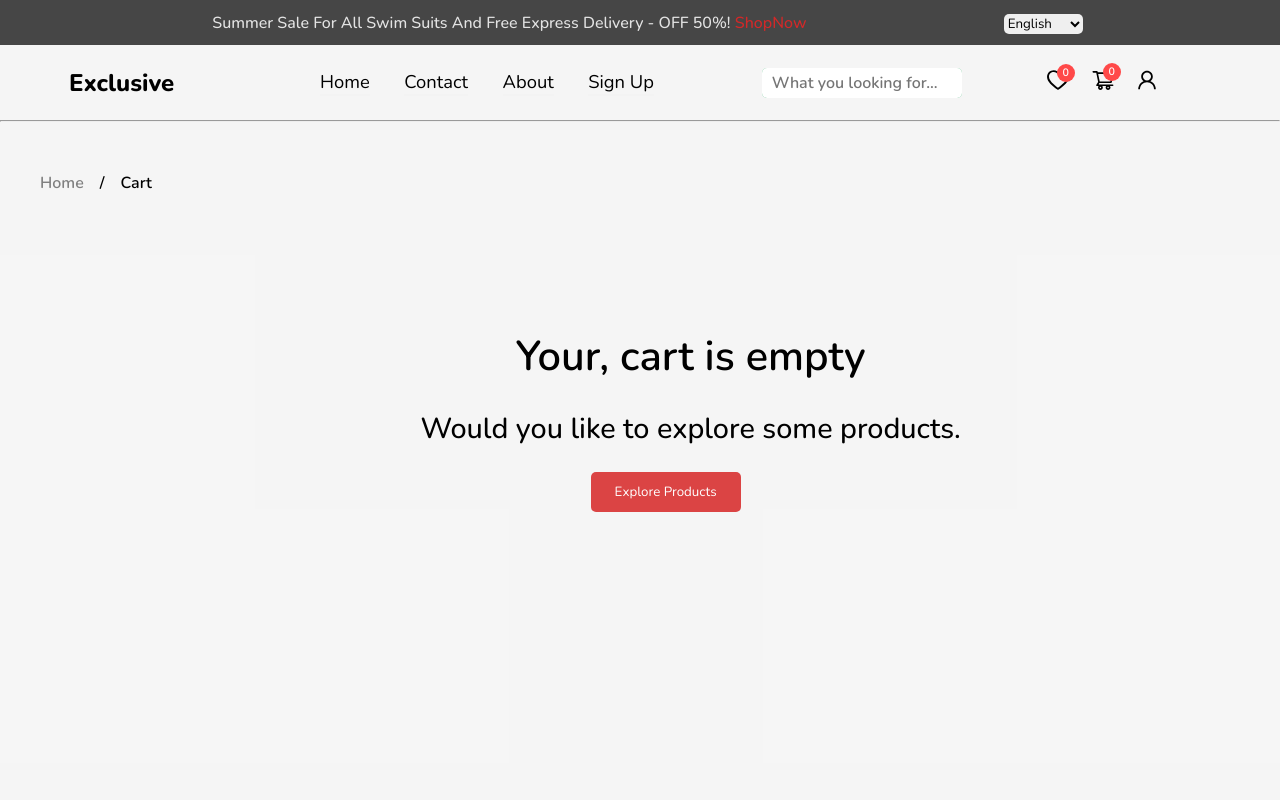
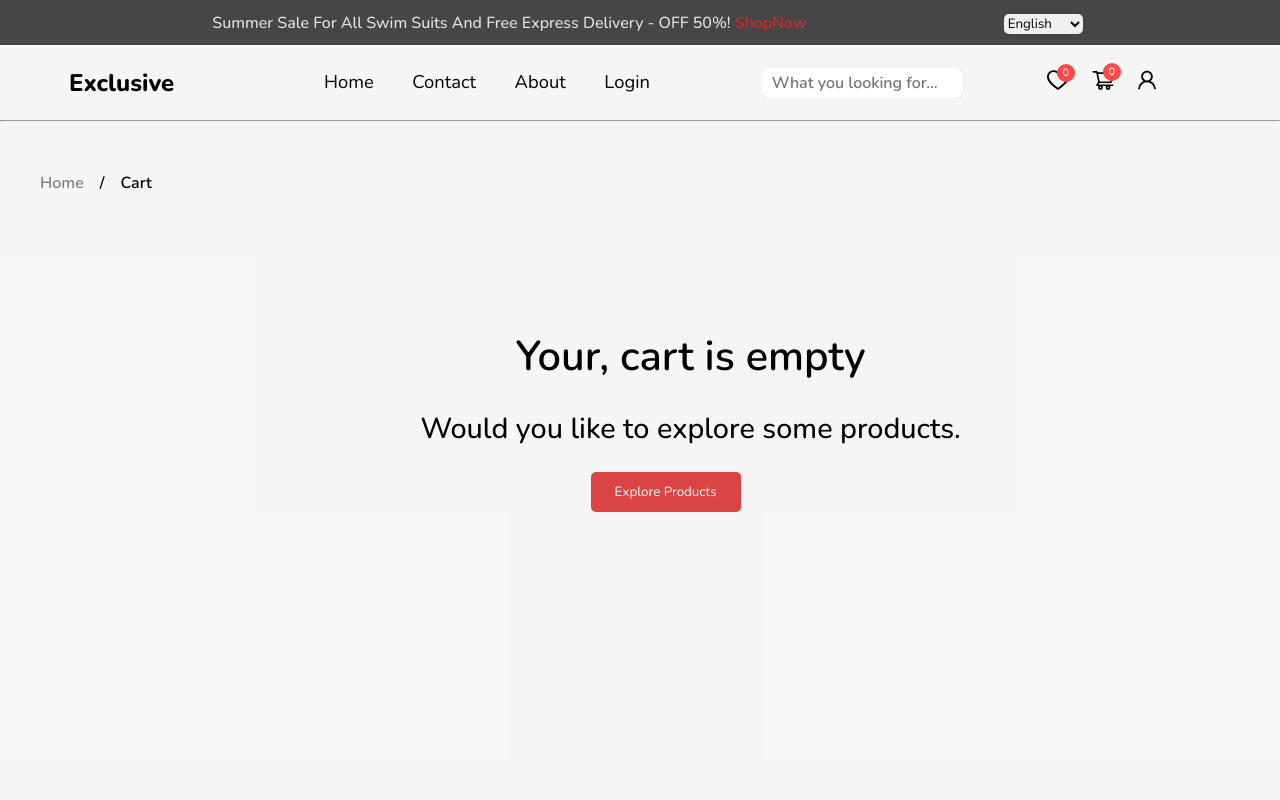
Before and after one commit to Nithilesh2/e-commerce, a React (Create React App) app: page /cart in a window 1280 px wide. Shown: the top 800 px of the page. Built offline with nearby package versions, Linux system fonts and the light colour scheme.

Commit message:
added cookies

```diff
--- a/package.json
+++ b/package.json
@@ -16,6 +16,7 @@
     "@testing-library/jest-dom": "^5.14.1",
     "@testing-library/react": "^13.0.0",
     "@testing-library/user-event": "^13.2.1",
+    "js-cookie": "^3.0.5",
     "jwt-decode": "^4.0.0",
     "react": "^18.3.1",
     "react-confetti": "^6.1.0",
--- a/src/components/pages/Login.jsx
+++ b/src/components/pages/Login.jsx
@@ -9,8 +9,12 @@ import { TailSpin } from "react-loader-spinner"
 import ClickToTop from "./ClickToTop"
 import ScrollToTop from "./ScrollToTop"
 import "react-toastify/dist/ReactToastify.css"
+import Cookies from "js-cookie"
 
 const Login = () => {
+  const sec = 40
+  const days = sec / (24 * 60 * 60)
+
   const navigate = useNavigate()
   const [password, setPassword] = useState("")
   const [emailOrPhone, setEmailOrPhone] = useState("")
@@ -36,6 +40,7 @@ const Login = () => {
       if (!response.ok) {
         throw new Error(`HTTP error! Status: ${response.status}`)
       }
+      Cookies.set("name", emailOrPhone, { expires: days })
       navigate("/")
     } catch (error) {
       notifyFalse("Wrong credentials")
@@ -100,7 +105,7 @@ const Login = () => {
               <div className={style.forgotPass}>Forgot Password?</div>
             </div>
             <div className={style.signUp}>
-              <h4>Already a user?</h4>
+              <h4>Not a user?</h4>
               <div
                 className={style.signUpRedirect}
                 onClick={() => {
--- a/src/components/pages/Navbar.jsx
+++ b/src/components/pages/Navbar.jsx
@@ -15,6 +15,7 @@ import {
   AiOutlineStar,
   AiOutlineLogout,
 } from "react-icons/ai"
+import Cookies from "js-cookie"
 
 const Navbar = (props) => {
   const { likedItemsSent, addtoCartSent } = useContext(AppContext)
@@ -23,6 +24,8 @@ const Navbar = (props) => {
   const [menuToggle, setMenuToggle] = useState(false)
   const [activePage, setActivePage] = useState("")
   const [popOver, setPopOver] = useState(false)
+  const [cookieActive, setCookieActive] = useState(false)
+
   function menuClicked() {
     setMenuToggle(!menuToggle)
     if (menuToggle === false) {
@@ -42,11 +45,29 @@ const Navbar = (props) => {
     navigate("/myaccount")
   }
   const logout = () => {
+    Cookies.remove("name")
+    navigate("/login")
+  }
+  const cookieLogout = ()=>{
+    Cookies.remove("name")
     navigate("/login")
   }
   const orders = () => {
     navigate("/orders")
   }
+
+  useEffect(() => {
+    const updateCookies = () => {
+      const cookie = Cookies.get("name")
+      setCookieActive(!!cookie)
+    }
+    updateCookies()
+    const time = setInterval(() => {
+      updateCookies()
+    }, 1000)
+    return () => clearInterval(time)
+  }, [])
+
   return (
     <>
       <main className={style.main}>
@@ -87,14 +108,18 @@ const Navbar = (props) => {
                   >
                     About
                   </li>
-                  <li
-                    className={activePage === "signup" ? style.active : ""}
-                    onClick={() => {
-                      navigate("/signup")
-                    }}
-                  >
-                    Sign Up
-                  </li>
+                  {cookieActive ? (
+                    <li onClick={cookieLogout}>Logout</li>
+                  ) : (
+                    <li
+                      className={activePage === "login" ? style.active : ""}
+                      onClick={() => {
+                        navigate("/login")
+                      }}
+                    >
+                      Login
+                    </li>
+                  )}
                 </ul>
               </div>
             </div>
@@ -159,9 +184,9 @@ const Navbar = (props) => {
                       <AiOutlineStar />
                       <span>My Reviews</span>
                     </li>
-                    <li title="logout" onClick={logout}>
+                    <li title="" onClick={logout}>
                       <AiOutlineLogout />
-                      <span>Logout</span>
+                      <span>{cookieActive ? "Logout" : "Sign In"}</span>
                     </li>
                   </ul>
                 </div>
```
Also changed, not shown: 1 other file (tests, documents, lock files or other folders).
